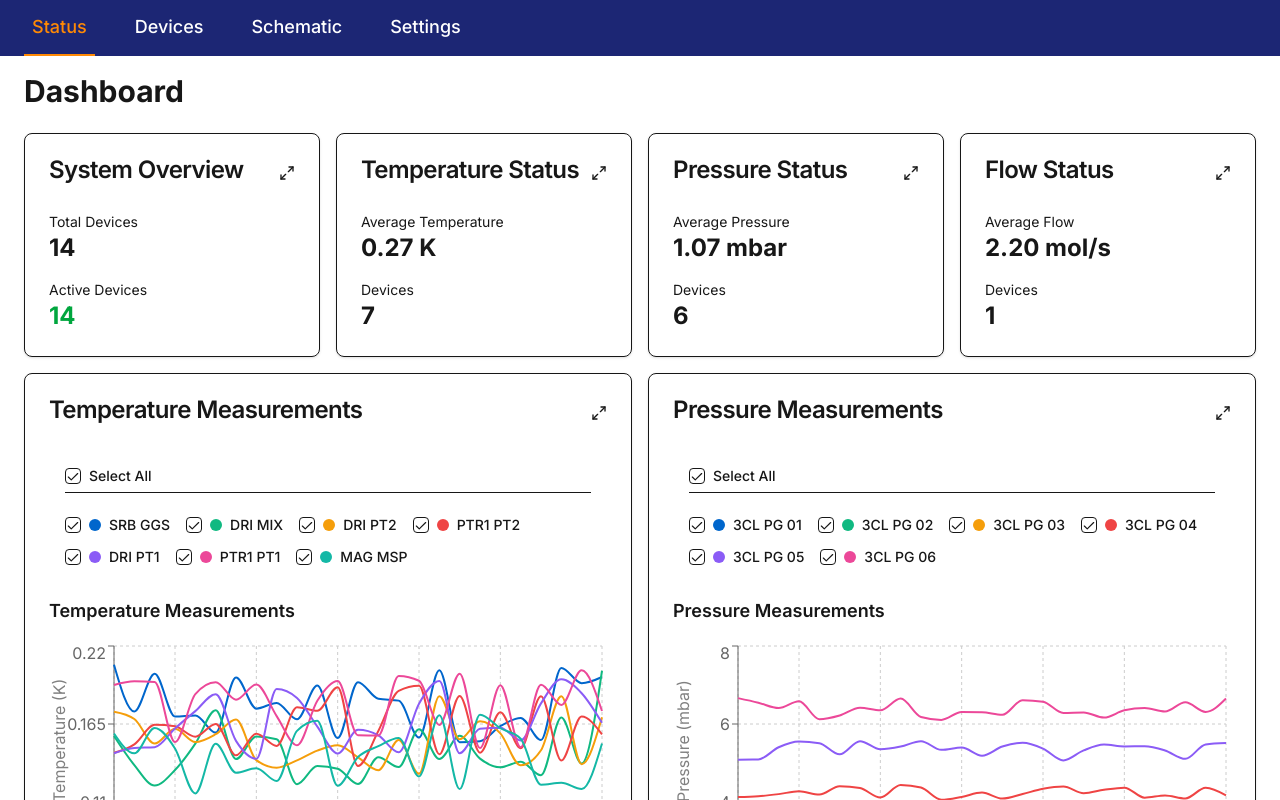
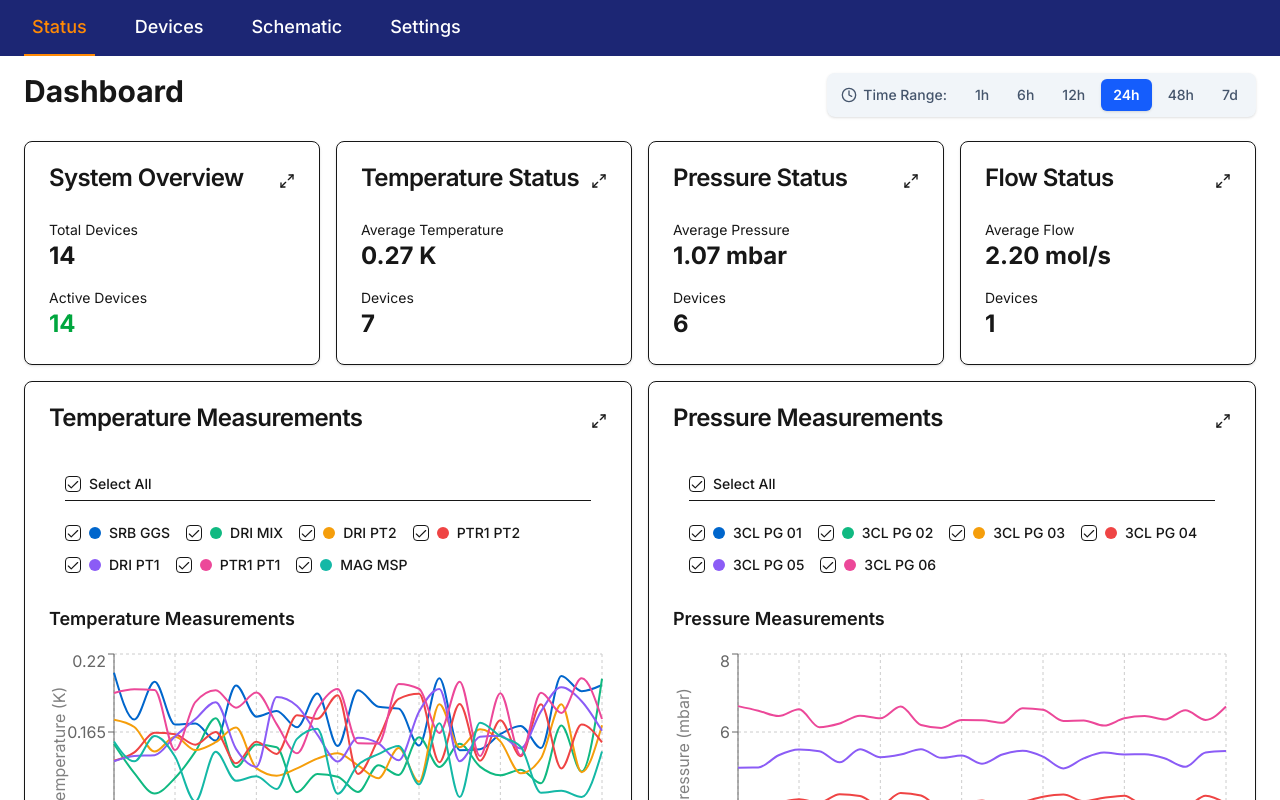
Before and after one commit to lawjingw/oi-decs, a Next.js app: page /dashboard in a window 1280 px wide. Shown: the top 800 px of the page. Built offline with nearby package versions, Linux system fonts and the light colour scheme.

Commit message:
Enhance dashboard and devices pages with time range selection for charts. Updated TemperatureChart, PressureChart, and FlowChart components to accept timeRange prop for dynamic data generation. Improved layout of the dashboard for better usability.

```diff
--- a/src/app/dashboard/page.tsx
+++ b/src/app/dashboard/page.tsx
@@ -10,11 +10,13 @@ import { useStore } from "@/store/useStore";
 import { formatValue } from "@/lib/utiles";
 import { deviceMap, deviceParameters } from "@/data/sampleData";
 import { Maximize2, Plus } from "lucide-react";
+import { TimeRangeSelector } from "@/components/TimeRangeSelector";
 
 export default function DashboardPage() {
   const { systemStatus, startSimulation, stopSimulation } = useStore();
   const [mounted, setMounted] = useState(false);
   const [selectedDevice] = useState<string | null>(null);
+  const [timeRange, setTimeRange] = useState(24); // Default 24 hours
 
   // Transform device parameters to array format
   const transformParameters = (params: Record<string, string>) => {
@@ -54,7 +56,13 @@ export default function DashboardPage() {
 
   return (
     <>
-      <h1 className="text-3xl font-bold mb-6">Dashboard</h1>
+      <div className="flex justify-between mb-6">
+        <h1 className="text-3xl font-bold">Dashboard</h1>
+        <TimeRangeSelector
+          selectedRange={timeRange}
+          onRangeChange={setTimeRange}
+        />
+      </div>
 
       <div className="grid grid-cols-1 md:grid-cols-2 xl:grid-cols-4 gap-4 mb-4">
         {/* System Overview Card */}
@@ -183,14 +191,15 @@ export default function DashboardPage() {
       </div>
 
       {/* Charts Section */}
-      <div className="grid grid-cols-1 md:grid-cols-2 gap-4 mb-4">
+      <div className="space-y-4">
+        <div className="grid grid-cols-1 md:grid-cols-2 gap-4">
           <Card>
             <CardHeader className="flex flex-row items-center justify-between">
               <CardTitle>Temperature Measurements</CardTitle>
               <Maximize2 className="h-4 w-4 text-muted-foreground cursor-pointer" />
             </CardHeader>
             <CardContent>
-            <TemperatureChart />
+              <TemperatureChart timeRange={timeRange} />
             </CardContent>
           </Card>
 
@@ -200,7 +209,7 @@ export default function DashboardPage() {
               <Maximize2 className="h-4 w-4 text-muted-foreground cursor-pointer" />
             </CardHeader>
             <CardContent>
-            <PressureChart />
+              <PressureChart timeRange={timeRange} />
             </CardContent>
           </Card>
 
@@ -210,9 +219,10 @@ export default function DashboardPage() {
               <Maximize2 className="h-4 w-4 text-muted-foreground cursor-pointer" />
             </CardHeader>
             <CardContent>
-            <FlowChart />
+              <FlowChart timeRange={timeRange} />
             </CardContent>
           </Card>
+        </div>
       </div>
 
       {/* Device Details Section */}
--- a/src/app/devices/page.tsx
+++ b/src/app/devices/page.tsx
@@ -110,6 +110,7 @@ export default function DevicesPage() {
           <TemperatureChart
             key={selectedDevice}
             selectedDevice={selectedDevice || undefined}
+            timeRange={24}
           />
         );
       case "pressure":
@@ -117,6 +118,7 @@ export default function DevicesPage() {
           <PressureChart
             key={selectedDevice}
             selectedDevice={selectedDevice || undefined}
+            timeRange={24}
           />
         );
       case "flow":
@@ -124,6 +126,7 @@ export default function DevicesPage() {
           <FlowChart
             key={selectedDevice}
             selectedDevice={selectedDevice || undefined}
+            timeRange={24}
           />
         );
       default:
--- /dev/null
+++ b/src/components/TimeRangeSelector.tsx
@@ -0,0 +1,49 @@
+import { Clock } from "lucide-react";
+
+type TimeRange = {
+  label: string;
+  value: number; // hours
+};
+
+const timeRanges: TimeRange[] = [
+  { label: "1h", value: 1 },
+  { label: "6h", value: 6 },
+  { label: "12h", value: 12 },
+  { label: "24h", value: 24 },
+  { label: "48h", value: 48 },
+  { label: "7d", value: 168 },
+];
+
+type TimeRangeSelectorProps = {
+  selectedRange: number;
+  onRangeChange: (range: number) => void;
+};
+
+export function TimeRangeSelector({
+  selectedRange,
+  onRangeChange,
+}: TimeRangeSelectorProps) {
+  return (
+    <div className="flex items-center space-x-2 bg-slate-100 dark:bg-slate-800 p-1.5 rounded-lg shadow-sm">
+      <div className="flex items-center text-slate-600 dark:text-slate-300 px-2">
+        <Clock className="h-4 w-4 mr-1.5" />
+        <span className="text-sm font-medium">Time Range:</span>
+      </div>
+      <div className="flex space-x-1">
+        {timeRanges.map((range) => (
+          <button
+            key={range.value}
+            onClick={() => onRangeChange(range.value)}
+            className={`px-3 py-1.5 text-sm font-medium rounded-md transition-all ${
+              selectedRange === range.value
+                ? "bg-blue-600 text-white shadow-sm font-semibold"
+                : "hover:bg-slate-200 dark:hover:bg-slate-700 text-slate-600 dark:text-slate-300"
+            }`}
+          >
+            {range.label}
+          </button>
+        ))}
+      </div>
+    </div>
+  );
+}
--- a/src/components/charts/FlowChart.tsx
+++ b/src/components/charts/FlowChart.tsx
@@ -16,9 +16,10 @@ const availableDevices = [
 
 type FlowChartProps = {
   selectedDevice?: string;
+  timeRange: number;
 };
 
-export function FlowChart({ selectedDevice }: FlowChartProps) {
+export function FlowChart({ selectedDevice, timeRange }: FlowChartProps) {
   const [data, setData] = useState<FlowData[]>([]);
   const [selectedDevices, setSelectedDevices] = useState<string[]>(
     selectedDevice ? [selectedDevice] : availableDevices.map((d) => d.name)
@@ -32,7 +33,7 @@ export function FlowChart({ selectedDevice }: FlowChartProps) {
 
   useEffect(() => {
     // Generate initial data
-    const historicalData = generateHistoricalData(24);
+    const historicalData = generateHistoricalData(timeRange);
     const initialData = historicalData.map((item: SystemStatus) => {
       const dataPoint: FlowData = {
         timestamp: item.timestamp,
@@ -72,7 +73,7 @@ export function FlowChart({ selectedDevice }: FlowChartProps) {
     }, 5000);
 
     return () => clearInterval(interval);
-  }, []);
+  }, [timeRange]);
 
   const handleDeviceToggle = (deviceName: string) => {
     setSelectedDevices((prev) =>
--- a/src/components/charts/PressureChart.tsx
+++ b/src/components/charts/PressureChart.tsx
@@ -21,9 +21,13 @@ const availableDevices = [
 
 type PressureChartProps = {
   selectedDevice?: string;
+  timeRange: number;
 };
 
-export function PressureChart({ selectedDevice }: PressureChartProps) {
+export function PressureChart({
+  selectedDevice,
+  timeRange,
+}: PressureChartProps) {
   const [data, setData] = useState<PressureData[]>([]);
   const [selectedDevices, setSelectedDevices] = useState<string[]>(
     selectedDevice ? [selectedDevice] : availableDevices.map((d) => d.name)
@@ -37,7 +41,7 @@ export function PressureChart({ selectedDevice }: PressureChartProps) {
 
   useEffect(() => {
     // Generate initial data
-    const historicalData = generateHistoricalData(24);
+    const historicalData = generateHistoricalData(timeRange);
     const initialData = historicalData.map((item: SystemStatus) => {
       const dataPoint: PressureData = {
         timestamp: item.timestamp,
@@ -86,7 +90,7 @@ export function PressureChart({ selectedDevice }: PressureChartProps) {
     }, 5000);
 
     return () => clearInterval(interval);
-  }, []);
+  }, [timeRange]);
 
   const handleDeviceToggle = (deviceName: string) => {
     setSelectedDevices((prev) =>
--- a/src/components/charts/TemperatureChart.tsx
+++ b/src/components/charts/TemperatureChart.tsx
@@ -22,9 +22,13 @@ const availableDevices = [
 
 type TemperatureChartProps = {
   selectedDevice?: string;
+  timeRange: number;
 };
 
-export function TemperatureChart({ selectedDevice }: TemperatureChartProps) {
+export function TemperatureChart({
+  selectedDevice,
+  timeRange,
+}: TemperatureChartProps) {
   const [data, setData] = useState<TemperatureData[]>([]);
   const [selectedDevices, setSelectedDevices] = useState<string[]>(
     selectedDevice ? [selectedDevice] : availableDevices.map((d) => d.name)
@@ -37,8 +41,8 @@ export function TemperatureChart({ selectedDevice }: TemperatureChartProps) {
   }, [selectedDevice]);
 
   useEffect(() => {
-    // Generate initial data
-    const historicalData = generateHistoricalData(24);
+    // Generate initial historical data
+    const historicalData = generateHistoricalData(timeRange);
     const initialData = historicalData.map((item: SystemStatus) => ({
       timestamp: item.timestamp,
       label: new Date(item.timestamp).toLocaleString(),
@@ -51,6 +55,8 @@ export function TemperatureChart({ selectedDevice }: TemperatureChartProps) {
       "mag-msp-s": Number(item["mag-msp-s"]?.toFixed(5) || "0"),
     }));
     setData(initialData);
+
+    // Set up interval for real-time updates
 
     // Set up real-time updates (mock for now)
     const interval = setInterval(() => {
@@ -93,7 +99,7 @@ export function TemperatureChart({ selectedDevice }: TemperatureChartProps) {
     }, 5000);
 
     return () => clearInterval(interval);
-  }, []);
+  }, [timeRange]);
 
   const handleDeviceToggle = (deviceName: string) => {
     setSelectedDevices((prev) =>
```
Lines whose indentation alone changed are shown as unchanged.
